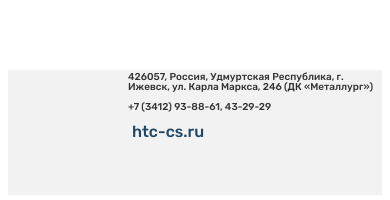
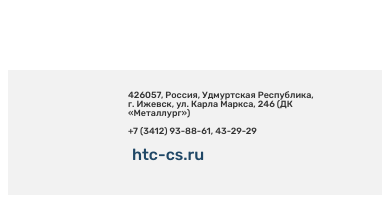
Before and after one commit to Danya000/HTC-frontend-test, a website: page app/index.html in a window 390 px wide. Shown: the part 3188-3388 px from the top of the page. Drawn offline with nearby package versions, Linux system fonts and the light colour scheme; files that its build step writes are made by us from their sources.

Commit message:
Update _media.scss

```diff
--- a/app/scss/_media.scss
+++ b/app/scss/_media.scss
@@ -491,12 +491,12 @@
     }
 
     .footer {
-        font-size: 10px;
-        max-width: 1200px;
+        font-size: 9px;
+
 
         .footer__container {
-            padding-top: 60px;
-            margin-left: -50px;
+            padding-top: 80px;
+            padding-right: 90px;
 
             .footer__container-img {
                 display: none;
@@ -504,7 +504,7 @@
         }
 
         .footer__container-address {
-            margin-right: 330px;
+
             line-height: 2;
         }
     }
```
